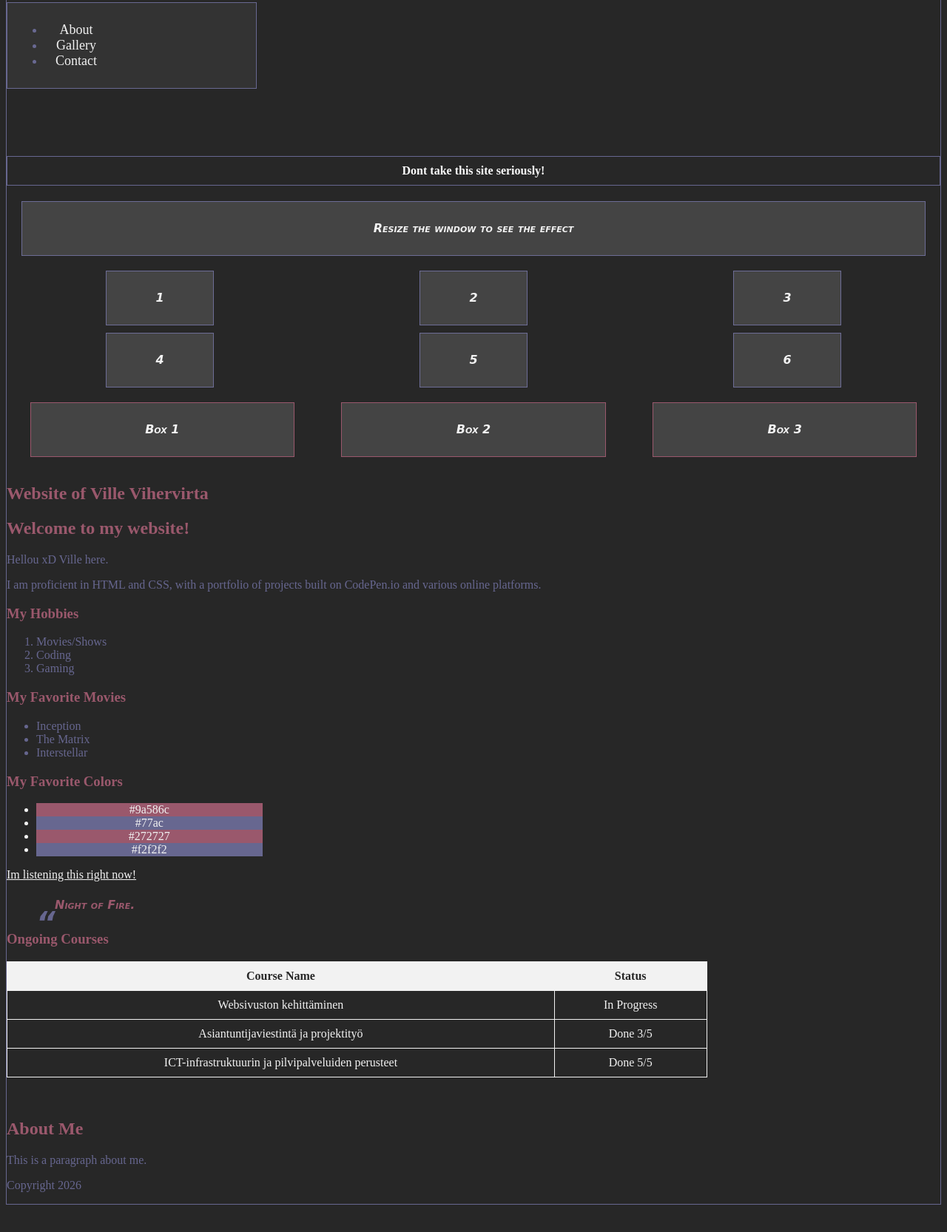
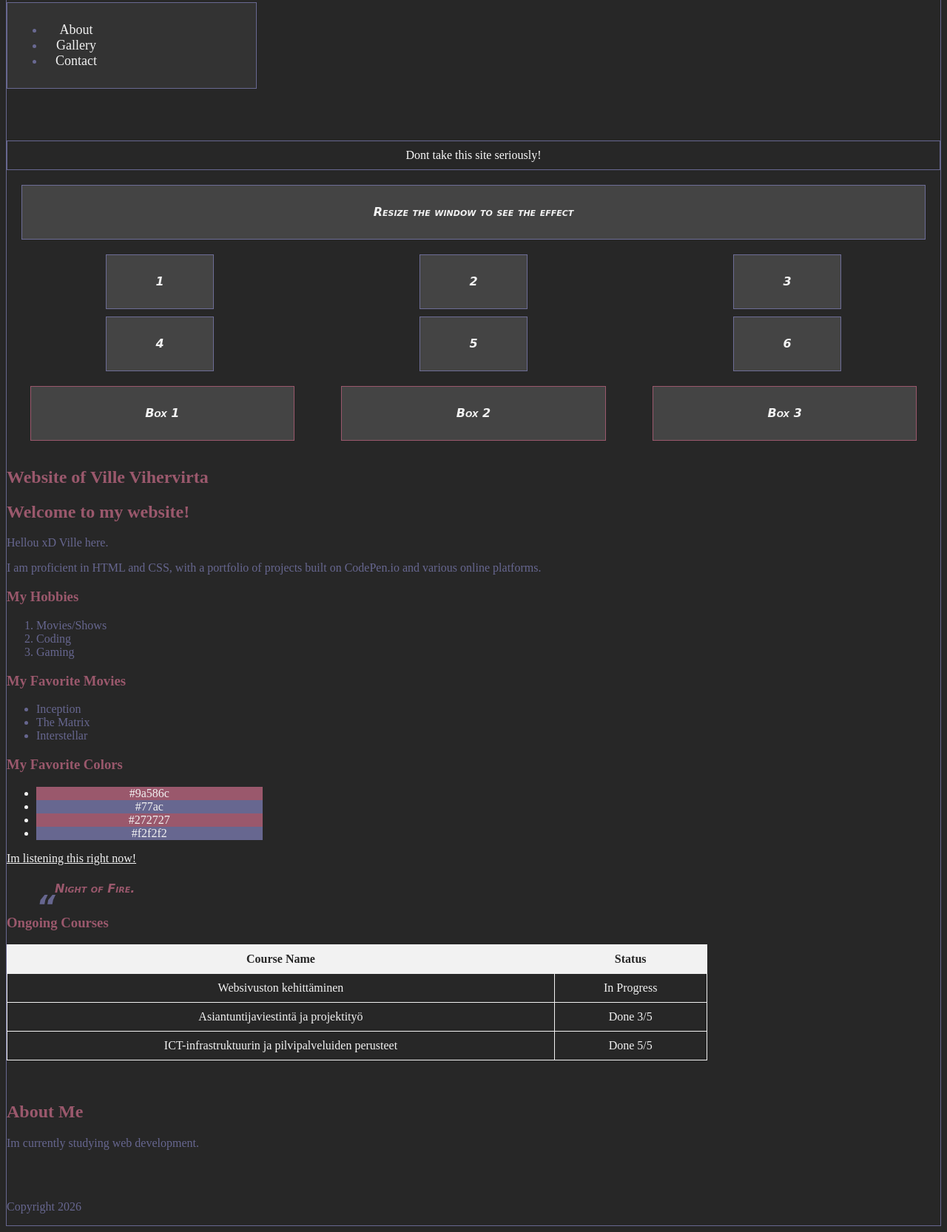
Before and after one commit to VilleVihervirta/Website_development_syksy2026, a plain HTML site: page WS_04/index.html in a window 1280 px wide. Shown: the part 269-1935 px from the top of the page at 74% size. Before the commit the page ends 1906 px from the top, so only its background shows below. Drawn offline with Linux system fonts and the light colour scheme.

Commit message:
vikatkorjauksetws4

```diff
--- a/WS_04/index.html
+++ b/WS_04/index.html
@@ -63,7 +63,7 @@
   </nav>
 </header>
 <div class="animation-box"></div>
-    <h4 style="color: #f9f9f9; text-align: center; border: 1px solid #77ac; padding: 10px;">Dont take this site seriously!</h4>
+  <div style="color: #f9f9f9; text-align: center; border: 1px solid #77ac; padding: 10px;">Dont take this site seriously!</div>
 <div class="responsive-box">Resize the window to see the effect</div>
 <div class="grid-container">
   <div class="grid-item">1</div>
@@ -133,10 +133,12 @@
     <br>
       <section id="about">
     <h2>About Me</h2>
-    <p>This is a paragraph about me.</p>
+    <p>Im currently studying web development.</p>
       </section>
     </main>
     <footer>
+      <br>
+      <br>
   <p>Copyright 2026</p>
 </footer>
 </body>
```
Also changed, not shown: WS_04/gallery.html (+4 -0 lines).
